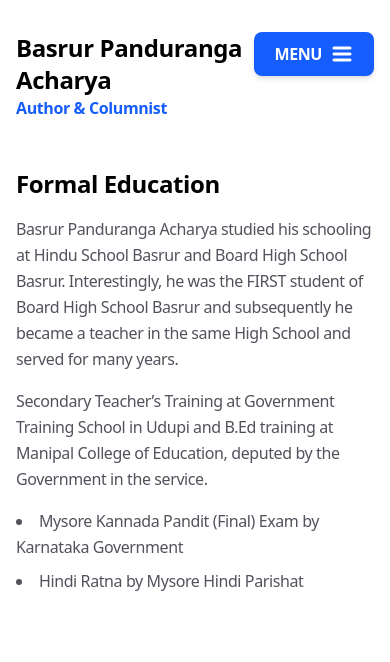
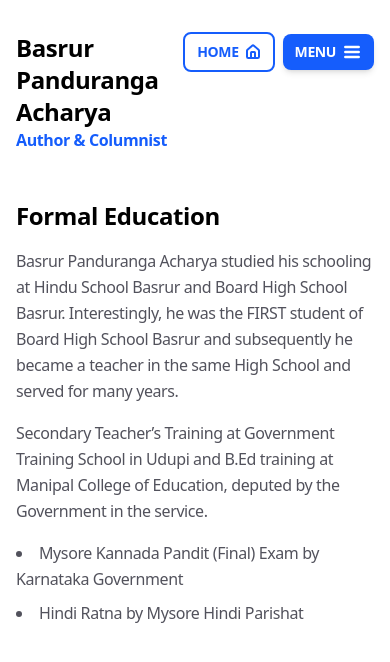
Before and after one commit to sumukhacharya03/Basrur-Panduranga-Acharya, a Next.js app: page /education/formal-education in a window 390 px wide. Shown: the top 662 px of the page. Built offline with nearby package versions, Linux system fonts and the light colour scheme.

Commit message:
update: Add back button and fixed spellings for few words

```diff
--- a/app/data.ts
+++ b/app/data.ts
@@ -114,7 +114,7 @@ export const EDUCATION: Education[] = [
   {
     title: 'Vaidik Education',
     description:
-      'Basrur Panduranga Acharya was born on 29th January 1940 in Basrur, Kundapura Tq, Udupi District. He had his vaidik studies under his father Basrur Vasudev Acharya and Higher vedik studies under his father’s younger brother Basur Ramdas Acharya.',
+      'Basrur Panduranga Acharya had his vaidik studies under his father Basrur Vasudev Acharya and Higher vedik studies under his father’s younger brother Basur Ramdas Acharya.',
     id: 'edu1',
     slug: 'vaidik-education',
   },
@@ -139,7 +139,7 @@ export const ACCOMPLISHMENTS: Accomplishment[] = [
       'Govt. Primary School Mundrupady, Belthangadi Tq - 1 Year',
       'Govt. Primary School Karkunje, Kundapura Tq – 2 Years',
       'Head Master of Sarvodaya Higher Primary School, Gulwadi, Kundapura Tq - 2 Years',
-      'Tq Board Malnadu High School, Vande, Kundapura Tq – 5 Years',
+      'Tq Board Malnadu High School, Vandse, Kundapura Tq – 5 Years',
       'Tq Board Higher Secondary School, Basrur, Kundapura Tq – 5 Years',
       'Govt Junior College Kundapura – 2 Years',
       'Govt High School, Basrur, Kundapura Tq – 15 Years',
--- a/app/header.tsx
+++ b/app/header.tsx
@@ -2,17 +2,22 @@
 import { TextEffect } from '@/components/ui/text-effect'
 import Link from 'next/link'
 import { useState } from 'react'
-import { Menu as MenuIcon, X } from 'lucide-react'
+import { Menu as MenuIcon, X, Home } from 'lucide-react'
 import { Menu } from '@/components/ui/Menu'
 import { ThemeSwitcher } from '@/components/ui/ThemeSwitcher'
+import { usePathname } from 'next/navigation'
 
 export function Header() {
   const [isOpen, setIsOpen] = useState(false)
+  const pathname = usePathname()
+
+  // Check if we are on the home page
+  const isHomePage = pathname === '/'
 
   return (
     <>
       <header className="flex w-full items-start justify-between">
-        <div>
+        <div className="flex-1 pr-2">
           <Link
             href="/"
             className="text-2xl font-bold text-black dark:text-white"
@@ -29,22 +34,37 @@ export function Header() {
             Author & Columnist
           </TextEffect>
         </div>
-        <div className="flex items-center gap-4">
+
+        {/* Adjusted gap for mobile to prevent overflow */}
+        <div className="flex flex-shrink-0 items-center gap-2 md:gap-4">
           {/* Laptop: Show ThemeSwitcher normally */}
-          <div className="hidden flex-shrink-0 md:block">
+          <div className="hidden md:block">
             <ThemeSwitcher />
           </div>
 
-          {/* Mobile: BIG, BOLD, BLUE Menu Button */}
+          {/* Home Button: Smaller padding/text on mobile */}
+          {!isHomePage && (
+            <Link
+              href="/"
+              title="Go to Home"
+              aria-label="Go to Home"
+              className="flex items-center gap-1.5 rounded-lg border-2 border-blue-600 px-3 py-2 text-sm font-bold text-blue-600 hover:bg-blue-50 md:gap-2 md:px-4 md:text-base dark:border-blue-500 dark:text-blue-500 dark:hover:bg-blue-900/20"
+            >
+              <span>HOME</span>
+              <Home className="h-4 w-4 md:h-5 md:w-5" strokeWidth={3} />
+            </Link>
+          )}
+
+          {/* Mobile: BIG, BOLD, BLUE Menu Button - Compacted for mobile */}
           <div className="md:hidden">
             <button
               onClick={() => setIsOpen(true)}
               title="Open menu"
               aria-label="Open menu"
-              className="flex items-center gap-2 rounded-lg bg-blue-600 px-5 py-2.5 text-base font-extrabold text-white shadow-md hover:bg-blue-700 dark:bg-blue-500 dark:hover:bg-blue-600"
+              className="flex items-center gap-1.5 rounded-lg bg-blue-600 px-3 py-2 text-sm font-extrabold text-white shadow-md hover:bg-blue-700 md:px-5 md:py-2.5 md:text-base dark:bg-blue-500 dark:hover:bg-blue-600"
             >
               <span>MENU</span>
-              <MenuIcon className="h-6 w-6" strokeWidth={3} />
+              <MenuIcon className="h-5 w-5 md:h-6 md:w-6" strokeWidth={3} />
             </button>
           </div>
         </div>
```
